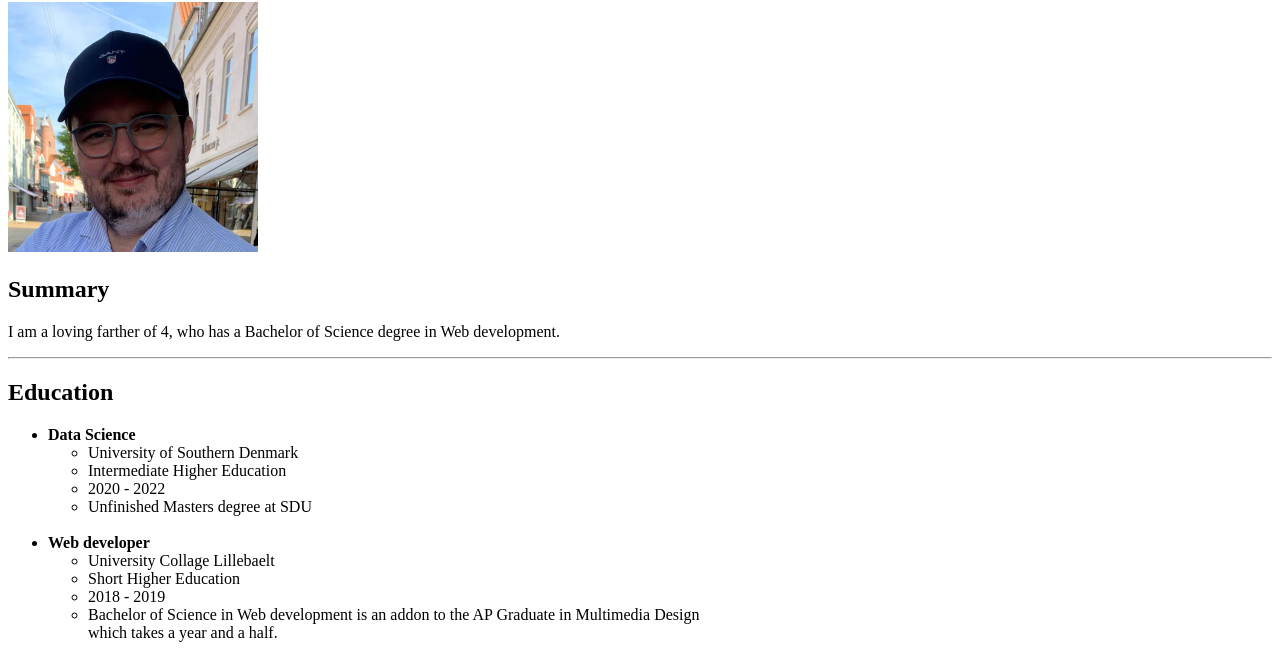
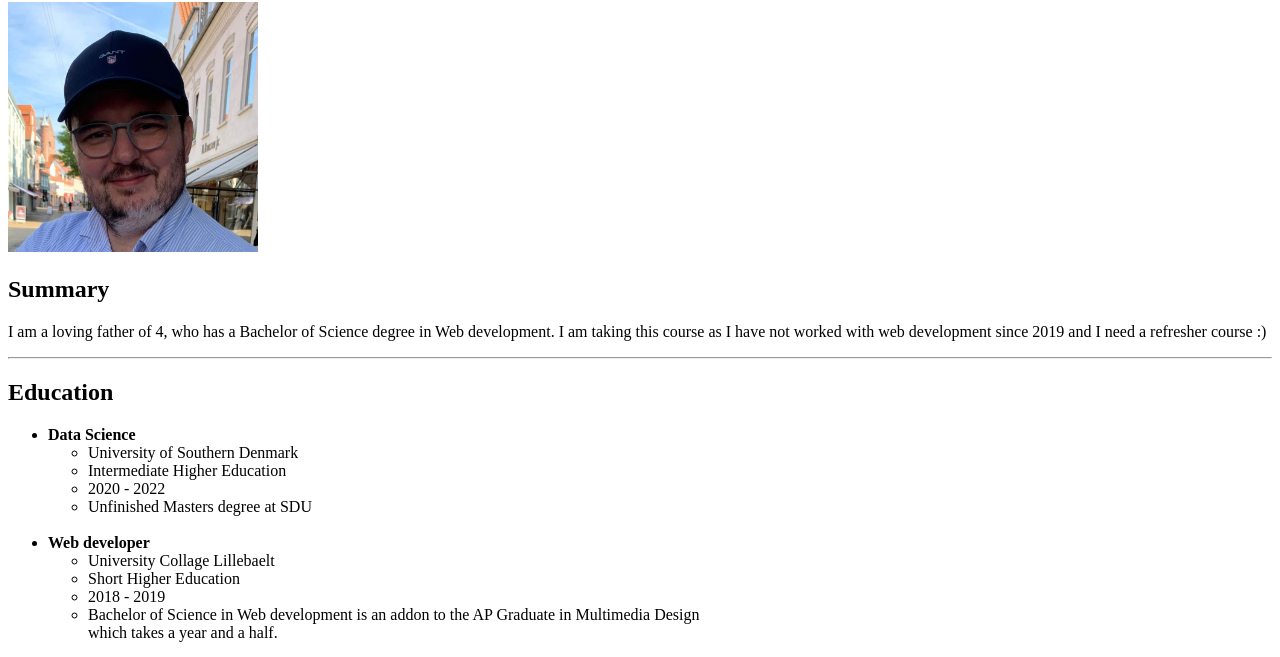
Before and after one commit to NoAvailableUsername/html-portfolio, a plain HTML site: page public/resume.html in a window 1280 px wide. Shown: the part 78-735 px from the top of the page. Drawn offline with Linux system fonts and the light colour scheme.

Commit message:
Update resume.html

```diff
--- a/public/resume.html
+++ b/public/resume.html
@@ -9,7 +9,7 @@
         <h1>Michael Larsen</h1>
         <img src="../assets/images/me.jpg" height="250" alt="Portrait of Michael">
         <h2>Summary</h2>
-        <p>I am a loving farther of 4, who has a Bachelor of Science degree in Web development.</p>
+        <p>I am a loving father of 4, who has a Bachelor of Science degree in Web development. I am taking this course as I have not worked with web development since 2019 and I need a refresher course :)</p>
 
         <hr />
 
```
